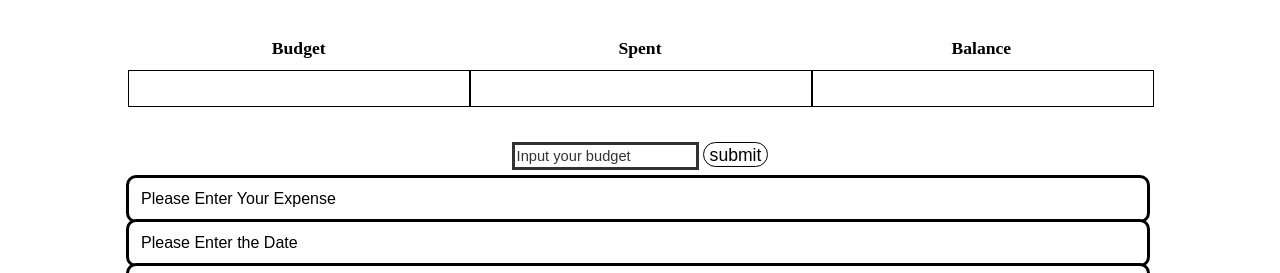
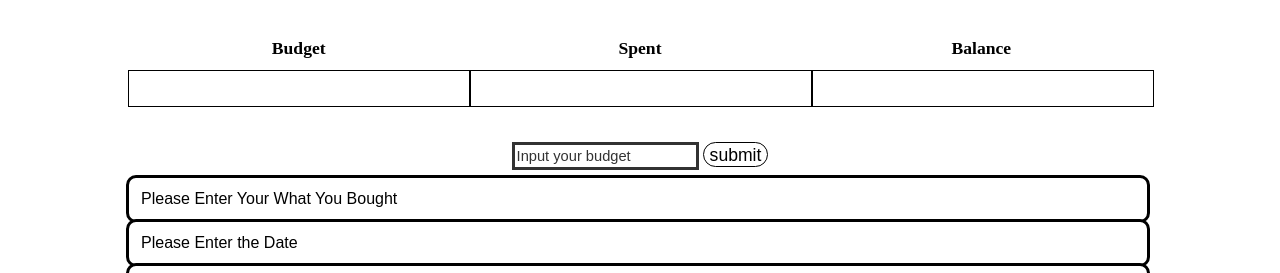
Before and after one commit to rosenset/Budget-Buddy, a plain HTML site: page index.html in a window 1280 px wide. Shown: the top 273 px of the page. Drawn offline with Linux system fonts and the light colour scheme.

Commit message:
fixed description

```diff
--- a/index.html
+++ b/index.html
@@ -43,7 +43,7 @@
 
         <form id='purchaseInfo'>
             <div class='paragraphInput'>
-                <input id='purchase-information-description' placeholder="Please Enter Your Expense">
+                <input id='purchase-information-description' placeholder="Please Enter Your What You Bought">
             </div>
             <div class='paragraphInput'>
                 <input id='purchase-information-date' placeholder="Please Enter the Date">
```
